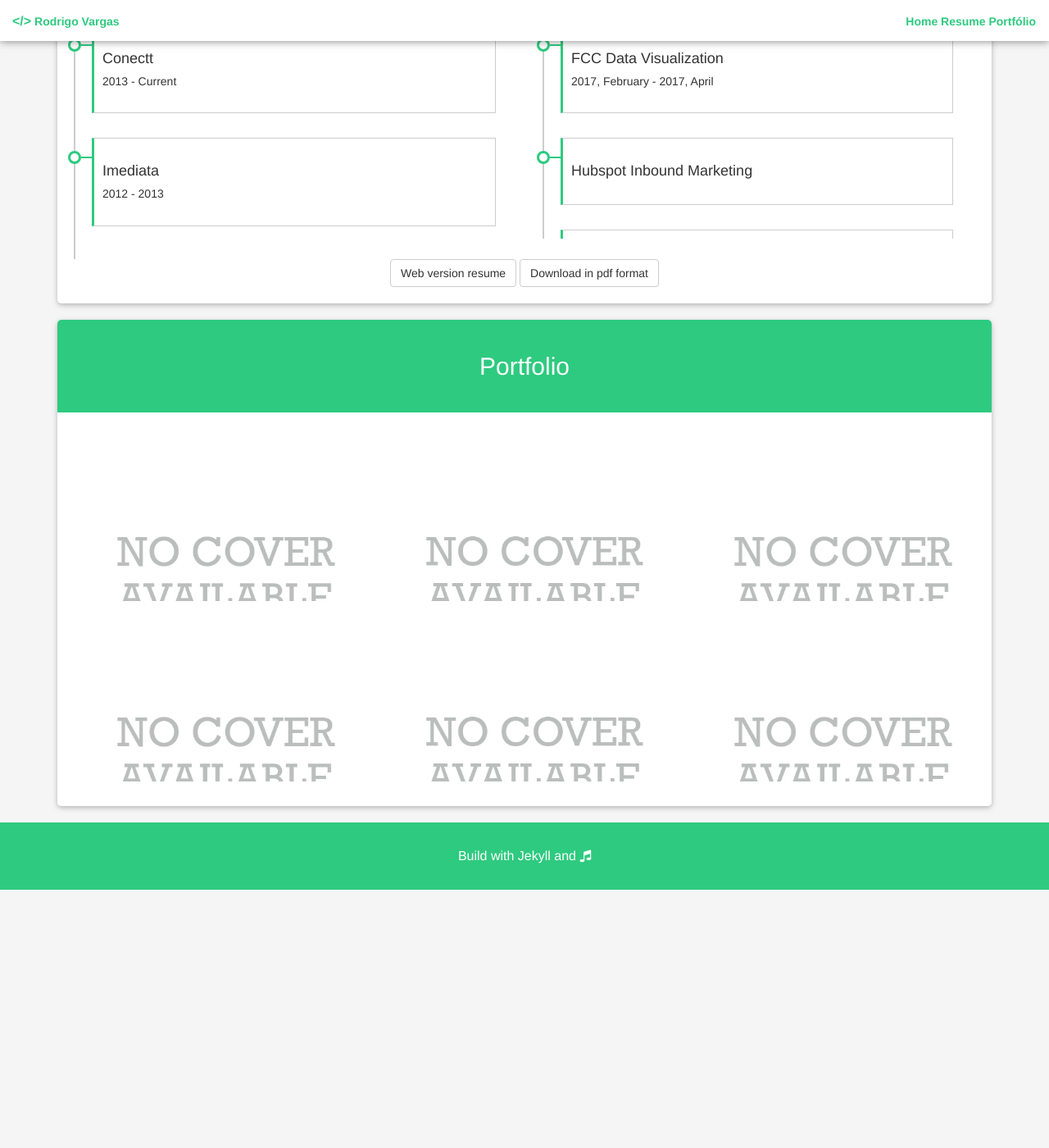
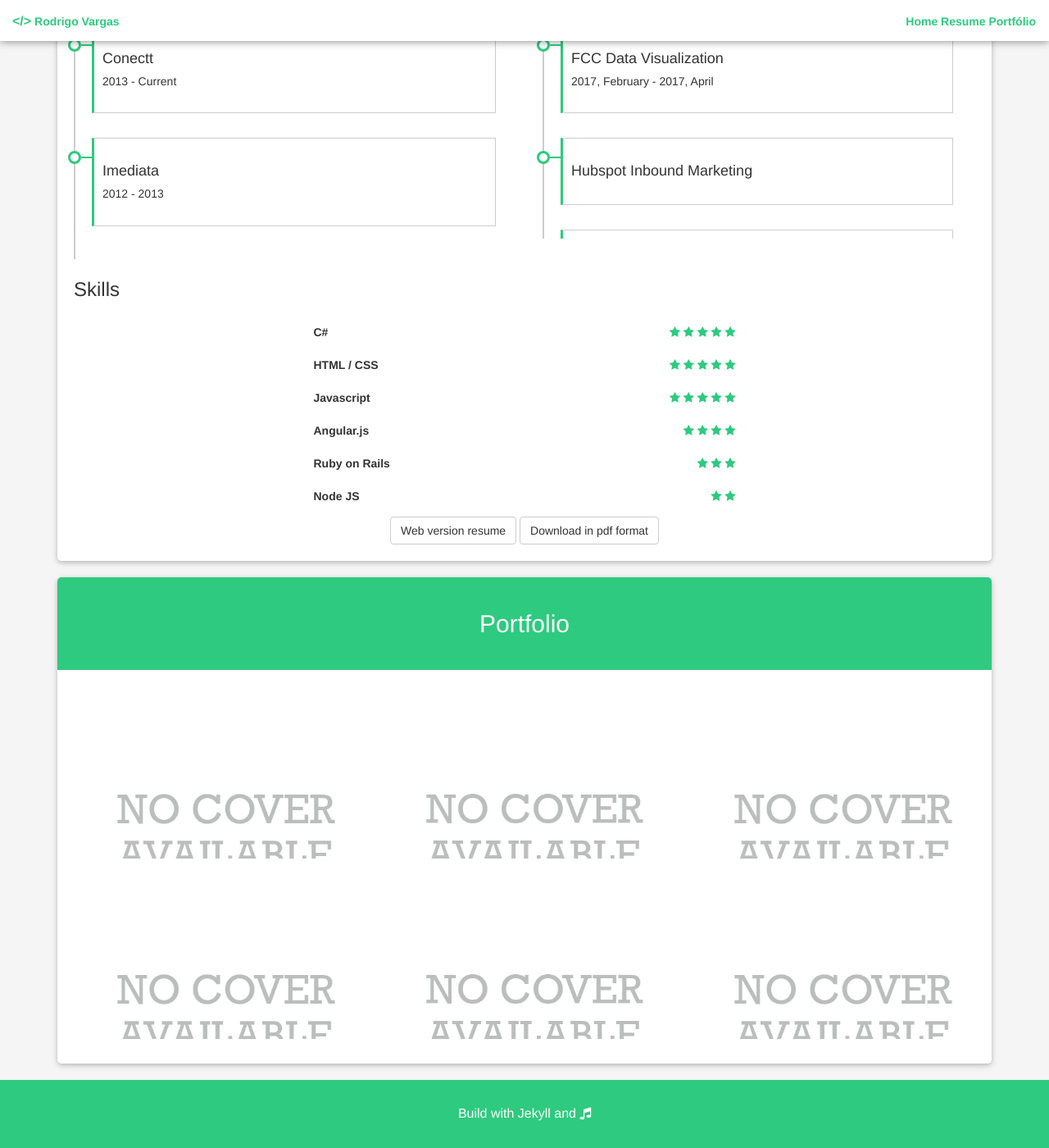
Before and after one commit to Rodrigo-Vargas/rodrigo-vargas.github.io, a Jekyll site: the page built from index.html, in a window 1280 px wide and 1400 px high, scrolled down 977 px. Shown: the whole window at 82% size. Built offline with Jekyll 4.4.1, drawn with Linux system fonts in a browser that asks for light colours; before the commit the page ends 2062 px from its top, so only the background shows below that.

Commit message:
Add skills feature

```diff
--- a/_config.yml
+++ b/_config.yml
@@ -39,6 +39,7 @@ collections:
 - career
 - education
 - projects
+- skills
 
 # Exclude from processing.
 # The following items will not be processed, by default. Create a custom list
--- a/assets/css/styles.scss
+++ b/assets/css/styles.scss
@@ -369,6 +369,35 @@ section .content {
   width: 16px;
 }
 
+#resume .skill {
+  margin-bottom: 10px;
+  padding: 5px 10px;
+}
+
+#resume .skill:hover {
+  background-color: #f5f5f5;
+}
+
+#resume .skill .name {
+  font-weight: bold;
+  float: left;
+  width: 60%;
+}
+
+#resume .skill .stars {
+  color: $primary-text-color;
+  float: right;
+}
+
+#resume .skill .stars i {
+  padding: 0;
+  transition: padding 0.5s;
+}
+
+#resume .skill:hover .stars i {
+  padding: 0 1px;
+}
+
 .project {
   display: block;
   height: 200px;
--- a/index.html
+++ b/index.html
@@ -102,7 +102,38 @@
                      </div>
                   </div>
                </div>
+            </div>
 
+
+            <div class="row">
+                <div class="col-sm-12">
+                    <div class="skills">
+                        <h3>Skills</h3>
+                        <div class="list">
+                           <div class="row">
+                              {% assign grouped_skills = site.skills | sort: 'stars' | reverse | group_by: 'stars' %}
+                                 {% for grouped_skill in grouped_skills %}
+                                    {% assign skills = grouped_skill.items | sort: 'name' %}
+                                    {% for skill in skills %}
+                                       <div class="col-sm-offset-3 col-sm-6">
+                                          <div class="skill clearfix">
+                                             <span class="name">
+                                                {{ skill.display_name }}
+                                             </span>
+
+                                             <div class="stars">
+                                                {% for i in (1..skill.stars) %}
+                                                <i class="fa fa-star"></i>
+                                                {% endfor %}
+                                             </div>
+                                          </div>
+                                       </div>
+                                    {% endfor %}
+                                 {% endfor %}
+                           </div>
+                        </div>
+                    </div>
+                </div>
             </div>
 
             <div class="download-buttons">
```
Also changed, not shown: _skills/angular.md (added, +5 -0 lines), _skills/c#.md (added, +5 -0 lines), _skills/html-css.md (added, +5 -0 lines), _skills/javascript.md (added, +5 -0 lines), _skills/node-js.md (added, +5 -0 lines), _skills/ruby-on-rails.md (added, +5 -0 lines).
